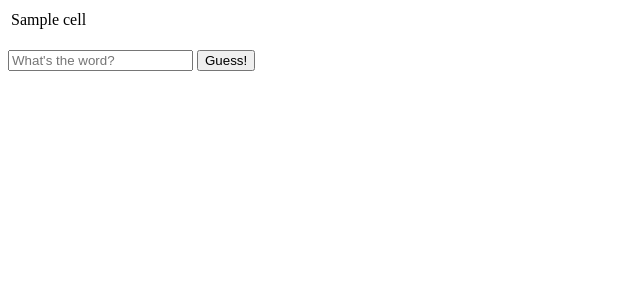
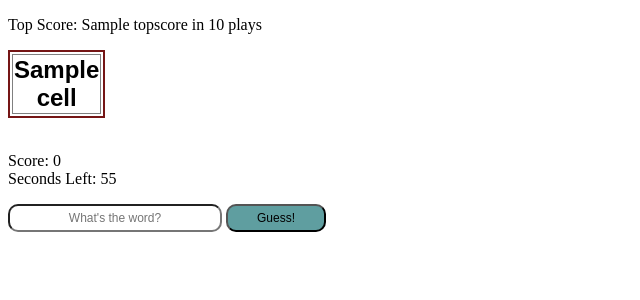
Before and after one commit to diozsa/flask-Boggle, a Flask app: template templates/index.html in a window 1280 px wide. Shown: the top 300 px of the page, without its empty margins (0-640 px from the left). Run offline with Flask 2, Linux system fonts and the light colour scheme; the template is opened without the code that fills it: most values are stand-ins (such as "Sample title", 1, 10 or a date in 2020); parts of the project's set-up code (start-up, migrations or seed data) failed here and were passed over.

Commit message:
functionality done

```diff
--- a/app.py
+++ b/app.py
@@ -12,9 +12,12 @@ boggle_game = Boggle()
 def home_page():
     board = boggle_game.make_board()
     session["board"] = board
-    score = session.get('score', 0)
+
+    # adding OR resetting ["score"] and ["plays"} to session
+    topscore = session.get('topscore', 0)
     plays = session.get('plays', 0)
-    return render_template('index.html', board=board, score=score, plays=plays)
+    return render_template('index.html', board=board, topscore=topscore, plays=plays)
+
 
 @app.route('/check-word')
 def check_word():
@@ -25,3 +28,19 @@ def check_word():
     response = boggle_game.check_valid_word(board, word)
 
     return jsonify({'result': response})
+
+
+@app.route("/finalize", methods=["POST"])
+def finalize():
+    score = request.json["score"]
+
+    # adding OR resetting ["topscore"] and ["plays"} to session
+    topscore = session.get("topscore", 0)
+    plays = session.get("plays", 0)
+
+    #updating ["plays"] and ["topscore"]
+    session["plays"] = plays + 1
+    top = max(score, topscore)
+    session['topscore'] = top
+
+    return jsonify({"topscore": top})
--- a/static/boggle.css
+++ b/static/boggle.css
@@ -0,0 +1,42 @@
+#board {
+    border: solid 2px rgb(117, 21, 21);
+    font-family: Arial;
+    font-weight: bold;
+    font-size: 150%;
+  }
+
+  #board td {
+    text-align: center;
+    border: solid 1px gray;
+    width: 1.9rem;
+    height: 2rem;
+  }
+
+  .msg {
+    padding-left: 1em;
+    font-size: 1.2em;
+    color: coral;
+  }
+
+  .words {
+    padding-left: 1em;
+    font-size: 1.2em;
+    color:midnightblue;
+  }
+
+  input {
+    border-radius: 10px;
+    padding: 5px;
+    width: 200px;
+    font-size: 12px;
+    text-align: center;
+    }
+
+button {
+    border-radius: 10px;
+    padding: 5px;
+    width: 100px;
+    font-size: 12px;
+    text-align: center;
+    background-color: cadetblue;
+}
--- a/static/boggle.js
+++ b/static/boggle.js
@@ -1,30 +1,67 @@
+let score = 0;
+let foundWords = new Set();
+let timer = setInterval(runClock(60), 1000);
+$("#start").hide()
 function printMessage(msg) {
     $('.msg').text(msg);
     }
 
 function showWord(word) {
-    $(".words").append(`<li> ${ word } </li>`);
+    $(".words").append(`<li> ${ word.toUpperCase() } (${word.length})</li>`)
     }
+
+function showScore(score) {
+  $(".score").text(score)
+}
 
 async function handleClick(e) {
     e.preventDefault();
     let word = $('#word').val();
-    let foundWords = new Set();
+    $("#word").val("");    //clear input field
+    if (!word)
+      return;
 
-    if (!word) return;
-    // if (foundWords.has(word))
+    if (foundWords.has(word)) {
+      printMessage(`Already found ${word}`);
+      return;
+    }
 
-    let response = await axios.get("/check-word", { params: { word: word }});
-    // why is the query string in the format of
-    // "/check-word?word=word" always returns "not-on-board" ???
-    // , { params: { word: word }}
+    let response = await axios.get(`/check-word?word=${word}`);
+    //OR let response = await axios.get("/check-word" , { params: { word: word }})
     console.log(response.data.result);
     if (response.data.result === "not-word") {
       printMessage(`${word} is not a valid word`);
     } else if (response.data.result === "not-on-board") {
       printMessage(`${word} is not on the board`);
-    } else showWord(word);
-
+    } else {
+      $('.msg').text("");
+      showWord(word);
+      foundWords.add(word);
+      score += word.length;
+      showScore(score)
+    }
 }
 
+function runClock (count) {
+
+  setInterval(function (){
+      if (count > 0) {
+        $(".clock").text(count);
+        count--;
+      }
+      else {
+          clearInterval(1);
+          finalizeGame();
+
+      }
+  }, 1000);
+}
+
+function finalizeGame(){
+  $("#guess").prop('disabled', true);
+  $("#start").show()
+  axios.post("/finalize", {score: score})
+}
+
+
 $("#guess-form").on('submit', handleClick);
--- a/templates/index.html
+++ b/templates/index.html
@@ -9,6 +9,9 @@
 </head>
 <body>
     <div id="boggle">
+
+        <p>Top Score: {{ topscore }} in {{ plays }} plays</p>
+
         <table id="board">
             <tbody>
                 {% for row in board %}
@@ -21,19 +24,31 @@
             </tbody>
         </table>
         <br>
+
+        <p>
+            Score: <span class="score">0</span>
+            <br>
+            Seconds Left: <span class="clock"></span>
+        </p>
+
         <form id="guess-form">
             <input id="word" name="word" placeholder="What's the word?">
-            <button>Guess!</button>
+            <button id="guess">Guess!</button>
+
         </form>
 
-      <p class="msg">
+
+    <p class="msg">
         <!-- showing messages dynamically -->
-      </p>
+    </p>
 
-      <ul class="words">
+    <ul class="words">
         <!-- words shown dinamically -->
-      </ul>
+    </ul>
 
+    <form id="start" action="/">
+        <button id="start">Start</button>
+    </form>
     </div>
     <script src="https://code.jquery.com/jquery-3.4.1.js"></script>
     <script src="https://unpkg.com/axios/dist/axios.js"></script>
```
